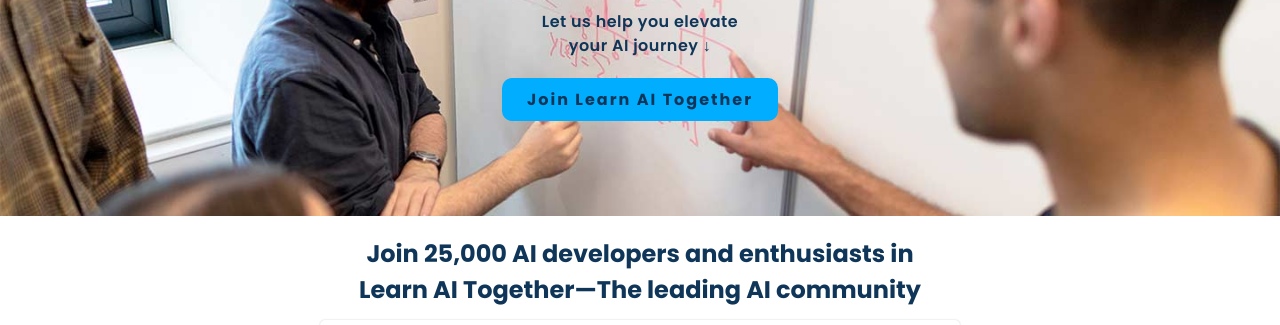
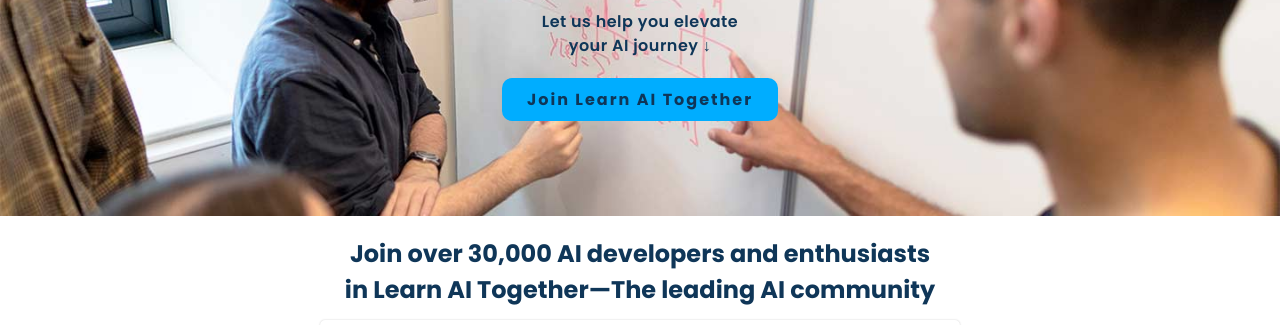
Before and after one commit to towardsai/community, a plain HTML site: page index.html in a window 1280 px wide. Shown: the part 413-738 px from the top of the page. Drawn offline with Linux system fonts and the light colour scheme; a script that the page names is missing.

Commit message:
updated #s

```diff
--- a/index.html
+++ b/index.html
@@ -574,7 +574,7 @@
         </section>
         <section class="members center">
           <div>
-            <h2>Join 25,000 AI developers and enthusiasts in Learn AI Together—The leading AI community</h2>
+            <h2>Join over 30,000 AI developers and enthusiasts in Learn AI Together—The leading AI community</h2>
             <h3 class="color-1">Elevate Your AI Journey</h3>
             <p><a href="https://towardsai.net/p/news/towards-ai-announces-acquisition-of-learn-ai-together-the-largest-ai-discord-community" target="_blank" rel="noopener">Towards AI has recently acquired Learn AI Together</a>, the largest AI community on Discord. Learn AI Together was started on the premise that learning is way more fun when you learn and work together with other people. It provides a platform to help each other, ask questions, brainstorm, and discuss the latest news and developments in AI.</p><p>
             The Learn AI community discusses the latest research, techniques, and advancements in artificial intelligence, data science, data visualization, deep learning, machine learning, NLP, computer vision, ethics in AI, robotics, self-driving cars, paper discussions, and daily AI news and more! It brings together people from diverse backgrounds and experience levels and offers a valuable “village square” for sharing ideas and opinions across the AI community.</p><p>
```
